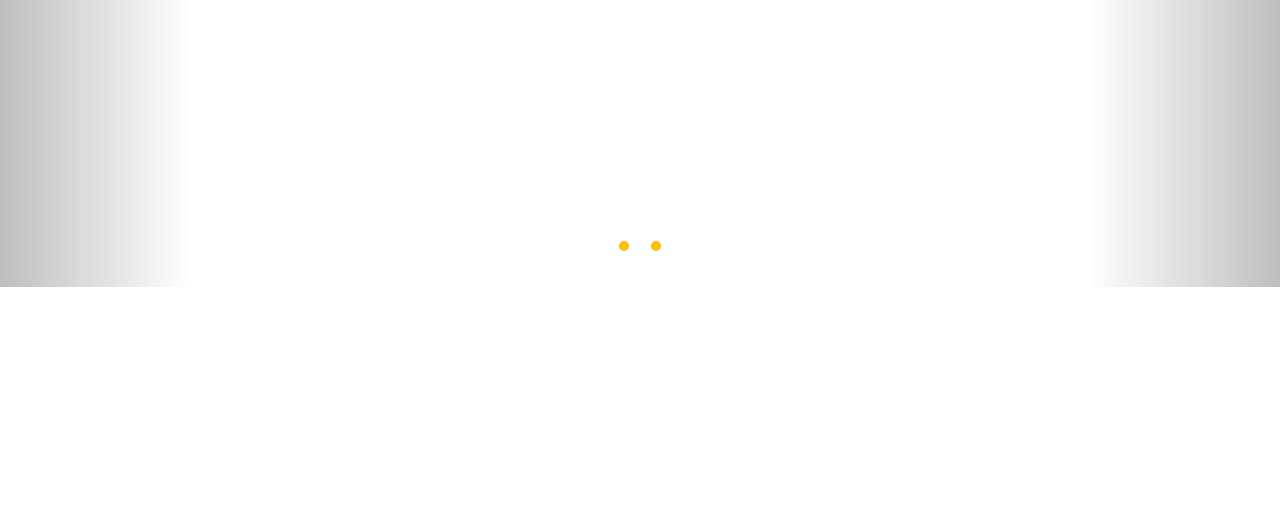
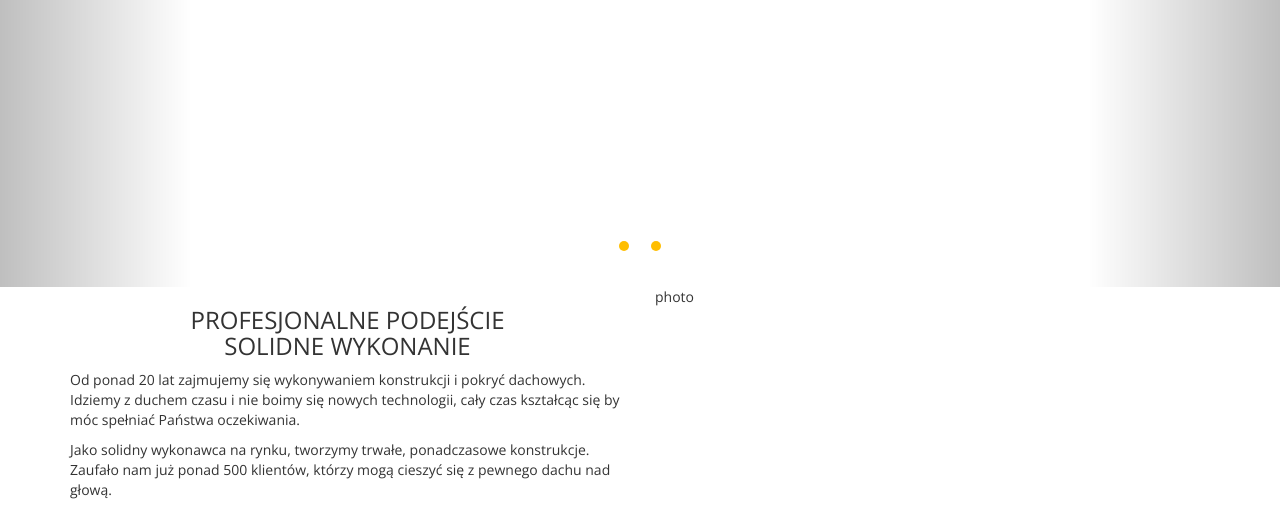
Before and after one commit to pdzwonek/One-page-website, a website: page index.html in a window 1280 px wide. Shown: the part 513-1023 px from the top of the page. Before the commit the page ends 800 px from the top, so only its background shows below. Drawn offline with nearby package versions, Linux system fonts and the light colour scheme.

Commit message:
Added about us section

```diff
--- a/index.html
+++ b/index.html
@@ -123,6 +123,24 @@
             </a>
         </div>
     </div>
+    <!-- About us section -->
+    <div id="onas" class="container">
+        <div class="row">
+            <div class="col-md-6 about">
+                <h3 class="text-center">PROFESJONALNE PODEJŚCIE<br><span>SOLIDNE WYKONANIE</span></h3>
+                <p>
+                    Od ponad 20 lat zajmujemy się wykonywaniem konstrukcji i pokryć dachowych. Idziemy z duchem czasu i nie boimy się nowych technologii, cały czas kształcąc się by móc spełniać Państwa oczekiwania.
+                </p>
+                <p>
+                    Jako solidny wykonawca na rynku, tworzymy trwałe, ponadczasowe konstrukcje. Zaufało nam już ponad 500 klientów, którzy mogą cieszyć się z pewnego dachu nad głową.
+                </p>
+            </div>
+            <div class="col-md-6 about hidden-xs">
+                <div class="photo">photo</div>
+                <!-- <img class="img-responsive" src="" alt="O nas"/> -->
+            </div>
+        </div>
+    </div>
 
 
     <script src="js/jquery.js"></script>
--- a/scss/main.scss
+++ b/scss/main.scss
@@ -102,6 +102,34 @@ html {
     }
 }
 
+/* ABOUT US */
+
+#onas {
+    padding: 100px 15px;
+    background-color: #fff;
+}
+
+.about {
+    padding: 0 30px;
+    h3 {
+        color: #292929;
+        font-weight: 600;
+        padding-bottom: 20px;
+        line-height: 35px;
+        letter-spacing: 2px;
+        position: relative;
+    }
+    p {
+        line-height: 30px;
+        font-family: 'Libre Baskerville', serif;
+        color: #757575;
+    }
+    span {
+        color: #ffbe00;
+        border-bottom: 2px solid #ffbe00;
+    }
+}
+
 @media(min-width: 767px) {
     #stronaglowna {
         background: none;
```
